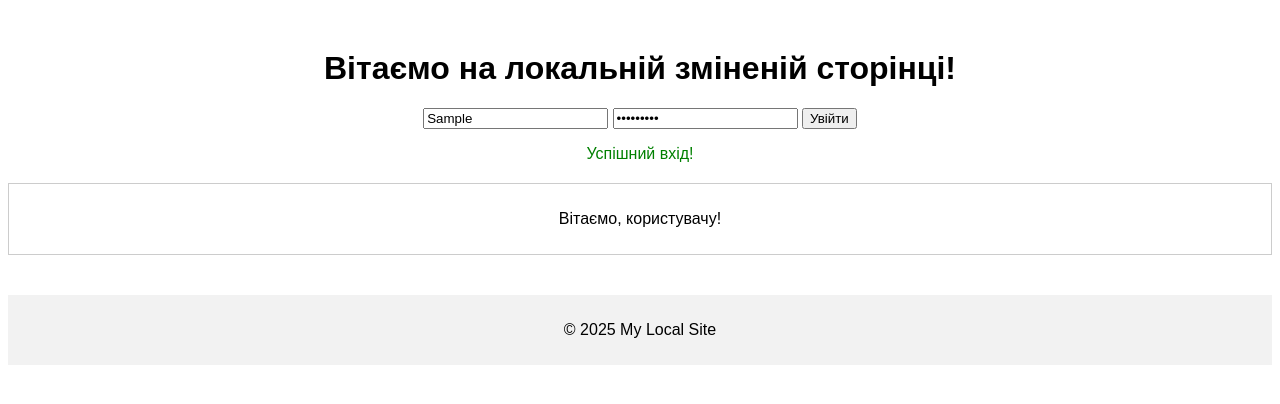
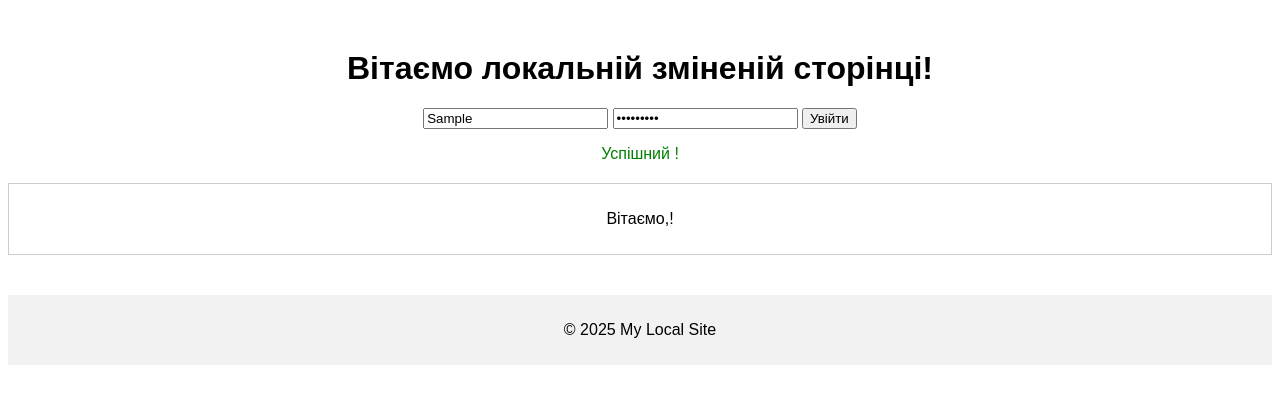
Before and after one commit to Vlad2633/playwright-ci-lab, a website: page public/index.html in a window 1280 px wide. Both pictures are taken after typing "Sample", "Sample123" into the empty fields and a click on the button "Увійти". Drawn offline with Linux system fonts and the light colour scheme.

Commit message:
Break test intentionally for CI testing

```diff
--- a/public/index.html
+++ b/public/index.html
@@ -12,7 +12,7 @@
   </style>
 </head>
 <body>
-  <h1>Вітаємо на локальній зміненій сторінці!</h1>
+  <h1>Вітаємо  локальній зміненій сторінці!</h1>
 
   <form id="loginForm">
     <input id="username" type="text" placeholder="Ім'я користувача" required />
@@ -20,11 +20,11 @@
     <button id="loginButton" type="submit">Увійти</button>
   </form>
 
-  <p id="successMessage" style="display: none; color: green;">Успішний вхід!</p>
+  <p id="successMessage" style="display: none; color: green;">Успішний !</p>
   <div class="error-message"></div>
 
   <div id="userPanel">
-    <p>Вітаємо, користувачу!</p>
+    <p>Вітаємо,!</p>
   </div>
 
   <footer>
```
